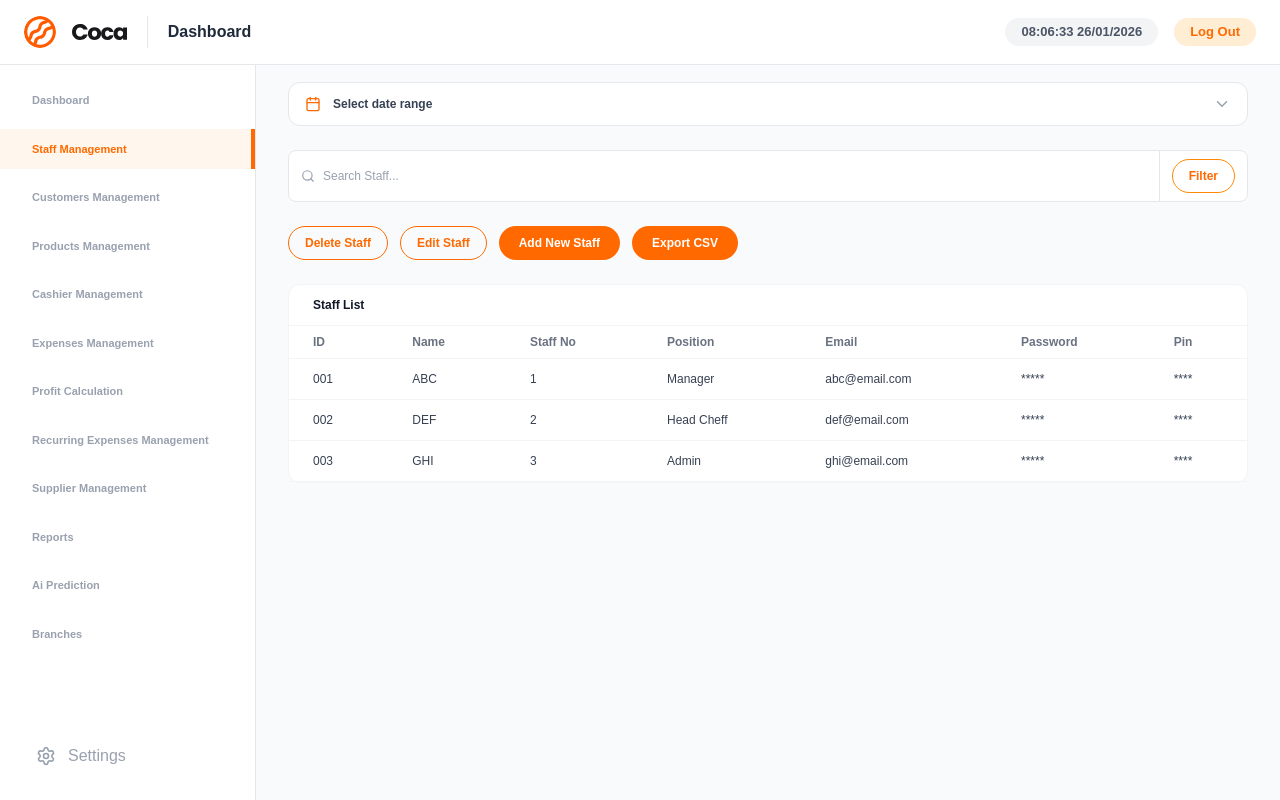
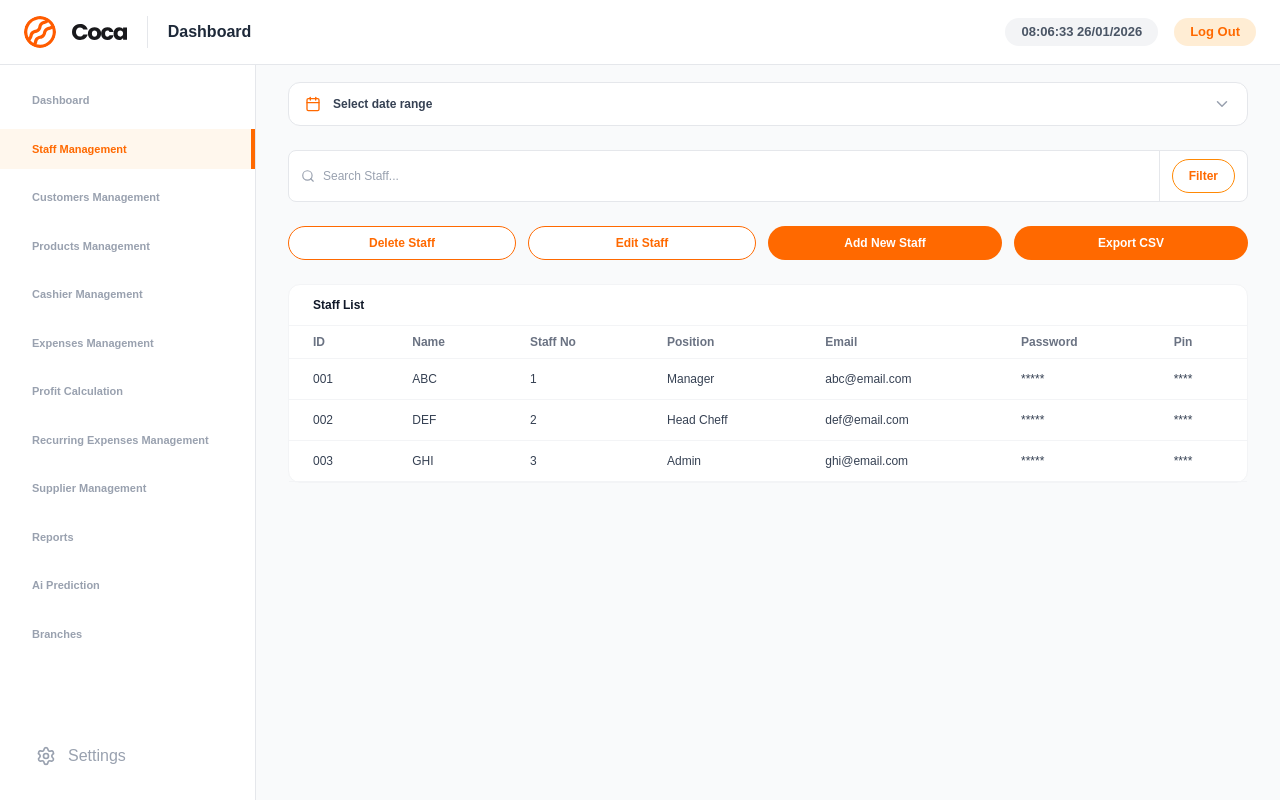
Before and after one commit to LTI-INTERNS/pos-micro-sass, a Next.js app: page /staffmanagement in a window 1280 px wide. Built offline with nearby package versions, Linux system fonts and the light colour scheme.

Commit message:
feat: change staff management page buttons with using reusable ActionButton component

```diff
--- a/app/components/Admin/staffmanagement/StaffToolbar.tsx
+++ /dev/null
@@ -1,30 +0,0 @@
-"use client";
-
-type Props = {
-  onAdd?: () => void;
-};
-
-export default function StaffToolbar({ onAdd }: Props) {
-  return (
-    <div className="flex flex-wrap gap-3 mt-4">
-      <button className="border border-orange-500 text-orange-500 px-4 py-2 rounded-full text-xs font-semibold hover:bg-orange-50">
-        Delete Staff
-      </button>
-
-      <button className="border border-orange-500 text-orange-500 px-4 py-2 rounded-full text-xs font-semibold hover:bg-orange-50">
-        Edit Staff
-      </button>
-
-      <button
-        onClick={onAdd}
-        className="bg-orange-500 text-white px-5 py-2 rounded-full text-xs font-semibold"
-      >
-        Add New Staff
-      </button>
-
-      <button className="bg-orange-500 text-white px-5 py-2 rounded-full text-xs font-semibold">
-        Export CSV
-      </button>
-    </div>
-  );
-}
--- a/app/staffmanagement/page.tsx
+++ b/app/staffmanagement/page.tsx
@@ -6,8 +6,8 @@ import DashboardLayout from "../components/Admin/common/dashboard_layout";
 import DateRangeBar from "../components/Admin/common/DateRangeBar";
 import SearchBar from "../components/Admin/common/Search-bar";
 import CommonTable, { Column } from "../components/Admin/common/CommonTable";
-import StaffToolbar from "../components/Admin/staffmanagement/StaffToolbar";
 import AddStaffPopup from "./popup/AddStaffPopup";
+import ActionButton from "../components/Admin/common/ActionButton";
 
 import { staffData } from "./mock/mockStaffData";
 
@@ -63,8 +63,36 @@ export default function StaffManagementPage() {
           onFilter={() => console.log("Filter clicked")}
         />
 
-        <StaffToolbar onAdd={() => setShowPopup(true)} />
+        <div className="flex flex-wrap gap-3 mt-4">
+        <ActionButton
+            className="border border-orange-500 text-orange-500 px-4 py-2 rounded-full text-xs font-semibold hover:bg-orange-50"
+            label="Delete Staff"
+            variant="outline"
+            onClick={() => console.log("Open add modal")}
+        />
 
+        <ActionButton
+            className="border border-orange-500 text-orange-500 px-4 py-2 rounded-full text-xs font-semibold hover:bg-orange-50"
+            label="Edit Staff"
+            variant="outline"
+            onClick={() => console.log("Open add modal")}
+        />
+
+        <ActionButton
+            className="bg-orange-500 text-white px-5 py-2 rounded-full text-xs font-semibold"
+            label="Add New Staff"
+            variant="primary"
+            onClick={() => setShowPopup(true)}
+        />
+
+        <ActionButton
+            className="bg-orange-500 text-white px-5 py-2 rounded-full text-xs font-semibold"
+            label="Export CSV"
+            variant="primary"
+            onClick={() => console.log("Open add modal")}
+        />
+
+        </div>
         <CommonTable
           title="Staff List"
           data={filteredStaff}
```
